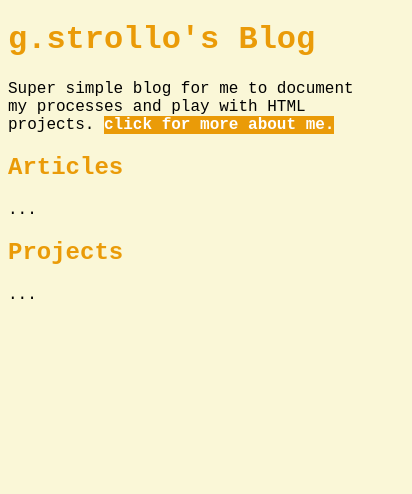
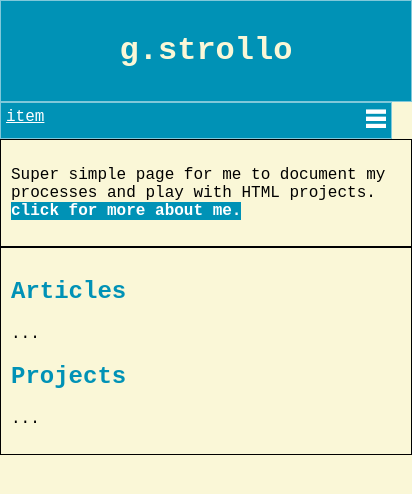
Before and after one commit to gstrollo/gstrollo.github.io, a plain HTML site: page index.html in a window 390 px wide. Shown: the whole page, 412 px wide, since content can reach past the window. Drawn offline with Linux system fonts and the light colour scheme.

Commit message:
Responsive Design
Made the design overall more responsive! On mobile there is a hamburger menu. :hamburger:

```diff
--- a/index.html
+++ b/index.html
@@ -13,13 +13,33 @@
         <link rel="stylesheet" href="style.css">
     </head>
     <body>
-        <h1>g.strollo's Blog</h1>
-        <p>Super simple blog for me to document my processes and play with HTML projects. <span class="hl">click for more about me.</span></p>
-        <h2>Articles</h2>
-        <p>...</p>
-        <h2>Projects</h2>
-        <p>...</p>
-        <script src="" async defer></script>
-
+        <div class="grid">
+            <!-- header -->
+            <header>
+                <h1>g.strollo</h1>
+            </header>
+            <!-- navigation -->
+            <div class="nav" id="myNav">
+                <a href="">item</a>
+                <a href="">item</a>
+                <a href="">item</a>
+                <a href="">item</a>
+                <a href="javascript:void(0);" class="icon" onclick="myFunction()">
+                    <img src="menu.png" height="20">
+                </a>
+            </div>
+            <!-- sidebar -->
+            <div class="sidebar">
+                <p>Super simple page for me to document my processes and play with HTML projects. <span class="hl">click for more about me.</span></p>
+            </div>
+            <!-- content -->
+            <div class="content">
+                <h2>Articles</h2>
+                <p>...</p>
+                <h2>Projects</h2>
+                <p>...</p>
+            </div>
+        </div>
+        <script src="script.js" async defer></script>
     </body>
 </html>
--- /dev/null
+++ b/script.js
@@ -0,0 +1,8 @@
+function myFunction() {
+  var x = document.getElementById("myNav");
+  if (x.className === "nav") {
+    x.className += " responsive";
+  } else {
+    x.className = "nav";
+  }
+}
--- a/style.css
+++ b/style.css
@@ -1,17 +1,110 @@
 :root {
-    --org: #ea9b08;
+    --org: #0092B6;
     --offwh: rgb(250, 247, 215);
+    --twh: rgba(255, 255, 255, 0.5);
+    --txt: rgba(0, 0, 0, 0.8);
 }
 body {
     font-family: monospace;
     background-color: var(--offwh);
     font-size: large;
+    margin: 0px;
 }
+
 h1,h2 {
     color: var(--org);
+}
+header h1 {
+    color: var(--offwh);
+    text-align: center;
 }
 .hl {
     color: #fff;
     background-color: var(--org);
     font-weight: bold;
 }
+/* grid box container */
+.grid {
+    display: grid;
+    grid-template-areas: 'head con' 'nav con' 'side con';
+}
+/* header */
+header {
+    background-color: var(--org);
+    overflow: hidden;
+    width: 30vw;
+    height: 80px;
+    border: solid var(--twh) 1px;
+    grid-area: head;
+    padding: 10px;
+
+}
+/*sidebar*/
+.sidebar {
+    border: #000 solid 1px;
+    width: 30vw;
+    grid-area: side;
+    padding: 10px;
+}
+/* content */
+.content {
+    float: right;
+    width: 60vw;
+    border: #000 solid 1px;
+    grid-area: con;
+    padding: 10px;
+}
+/* nav */
+.nav {
+    overflow: hidden;
+    background-color: var(--org);
+    width: 30vw;
+    border: solid var(--twh) 1px;
+    grid-area: nav;
+    padding: 10px;
+}
+.nav a {
+    float: left;
+    display: block;
+    color: white;
+    text-align: center;
+    padding: 5px;
+    transition: .5s;
+}
+.nav a:hover {
+    color: var(--org);
+    background: var(--offwh);
+    transition: .5s;
+}
+.nav a.active {
+    color: var(--org);
+    background: var(--offwh);
+}
+.nav .icon {
+    display: none;
+}
+/* media queries */
+@media screen and (max-width:600px) {
+    /*resized for mobile*/
+    .nav,header,.sidebar,.content { width: 100%; margin: auto; padding: auto;}
+    .nav {padding: 0px;}
+    .grid {grid-template-areas: 'head' 'nav' 'side' 'con';}
+    .nav a:not(:first-child) {display: none;}
+    .nav a.icon { /* keep menu icon to the right */
+        float: right;
+       display: block;
+    }
+}
+@media screen and (max-width: 600px) {
+    .nav.responsive {position: relative;} /* responsive class for nav */
+    .nav.responsive .icon {
+      position: absolute;
+      right: 0;
+      top: 0;
+    }
+    .nav.responsive a {
+      float: none;
+      display: block;
+      text-align: left;
+    }
+  }
```
Also changed, not shown: menu.gif (added), menu.png (added).
